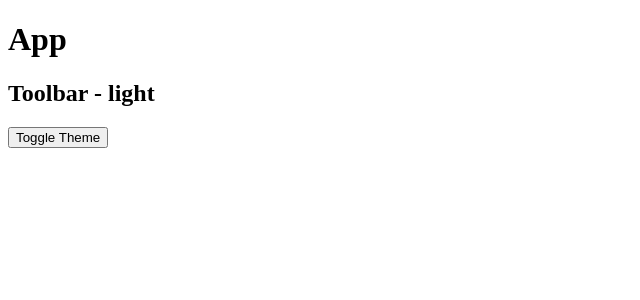
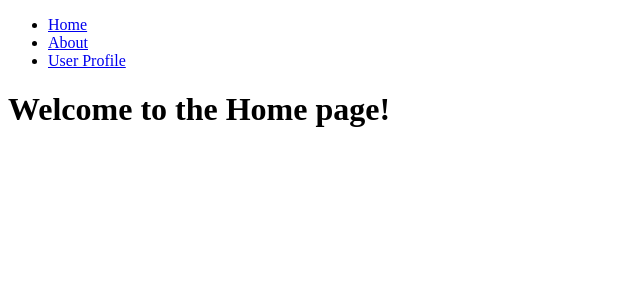
Before and after one commit to oralecarlangelo/reactjs, a React (Create React App) app: page / in a window 1280 px wide. Shown: the top 300 px of the page, without its empty margins (0-640 px from the left). Built offline with nearby package versions, Linux system fonts and the light colour scheme.

Commit message:
feat: react router

```diff
--- a/src/App.js
+++ b/src/App.js
@@ -1,37 +1,69 @@
-import React, { createContext, useContext, useState } from "react";
+import React from "react";
+import { BrowserRouter as Router, Switch, Route, Link, useHistory, useParams } from "react-router-dom";
 
-// Create a context object
-const ThemeContext = createContext();
-
-function App() {
-  const [theme, setTheme] = useState("light");
-
-  // Define a provider component to wrap the components that need access to the context
-  return (
-    <ThemeContext.Provider value={{ theme, setTheme }}>
-      <div>
-        <h1>App</h1>
-        <Toolbar />
-      </div>
-    </ThemeContext.Provider>
-  );
+function Home() {
+  return <h1>Welcome to the Home page!</h1>;
 }
 
-function Toolbar() {
-  // Use the useContext hook to access the theme value from the context
-  const { theme, setTheme } = useContext(ThemeContext);
+function About() {
+  return <h1>About Us</h1>;
+}
 
-  const toggleTheme = () => {
-    const newTheme = theme === "light" ? "dark" : "light";
-    setTheme(newTheme);
+function UserProfile() {
+  const { username } = useParams();
+  return <h1>User Profile: {username}</h1>;
+}
+
+function NotFound() {
+  const history = useHistory();
+
+  const goBack = () => {
+    history.goBack();
   };
 
   return (
     <div>
-      <h2>Toolbar - {theme}</h2>
-      <button onClick={toggleTheme}>Toggle Theme</button>
+      <h1>404 Not Found</h1>
+      <button onClick={goBack}>Go Back</button>
     </div>
   );
 }
 
+function App() {
+  return (
+    <Router>
+      <div>
+        <nav>
+          <ul>
+            <li>
+              <Link to="/">Home</Link>
+            </li>
+            <li>
+              <Link to="/about">About</Link>
+            </li>
+            <li>
+              <Link to="/user/johndoe">User Profile</Link>
+            </li>
+          </ul>
+        </nav>
+
+        <Switch>
+          <Route exact path="/">
+            <Home />
+          </Route>
+          <Route path="/about">
+            <About />
+          </Route>
+          <Route path="/user/:username">
+            <UserProfile />
+          </Route>
+          <Route path="*">
+            <NotFound />
+          </Route>
+        </Switch>
+      </div>
+    </Router>
+  );
+}
+
 export default App;
```
